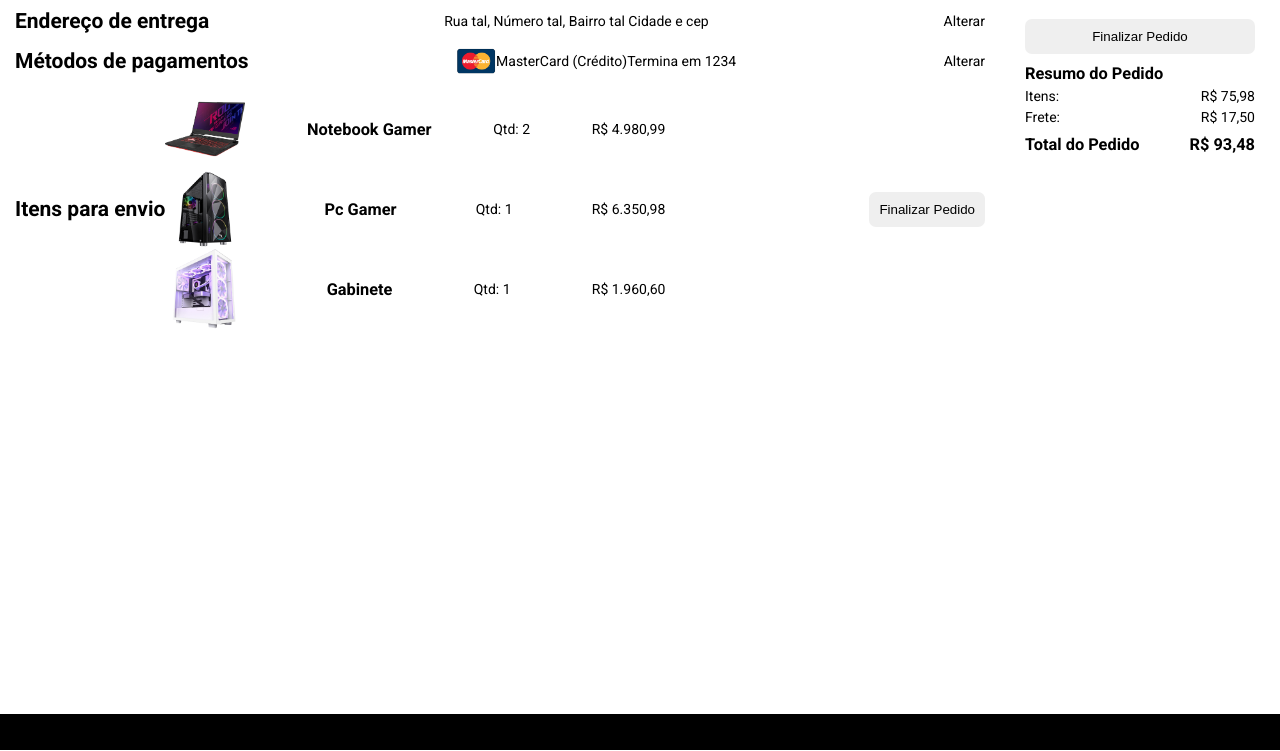
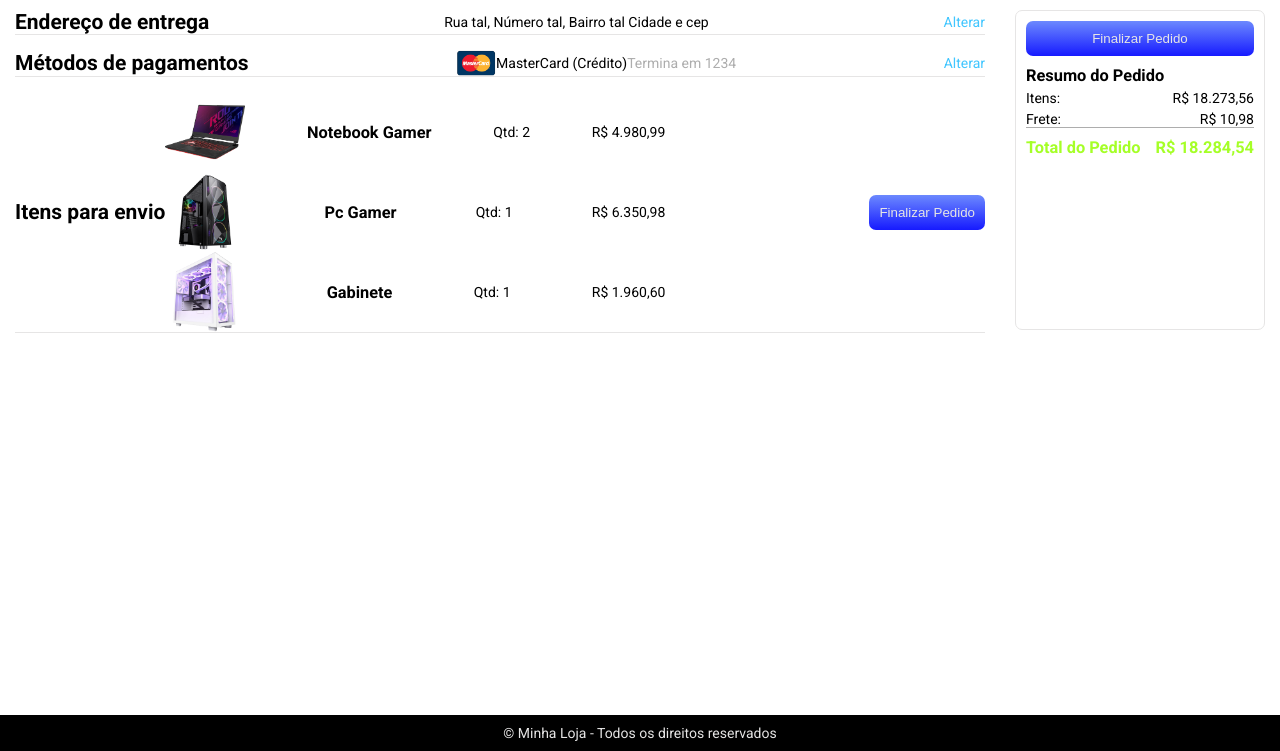
Before and after one commit to Pedrootaku4/loja-virtual, a plain HTML site: page checkout.html in a window 1280 px wide. Shown: the part 59-810 px from the top of the page. Drawn offline with Linux system fonts and the light colour scheme.

Commit message:
Implementa calculos na tela de checkout

```diff
--- a/checkout.html
+++ b/checkout.html
@@ -46,16 +46,16 @@
                 <h3>Resumo do Pedido</h3>
                 <div class="detalhe">
                     <p>Itens:</p>
-                    <p>R$ 75,98</p>
+                    <p id="itens-total"></p>
                 </div>
                 <div class="detalhe">
                     <p>Frete:</p>
-                    <p>R$ 17,50</p>
+                    <p id ="frete-total"></p>
                 </div>
             </div>
             <div class="total-pedido">
                 <h3>Total do Pedido</h3>
-                <h3>R$ 93,48</h3>
+                <h3 id="pedido-total"></h3>
             </div>
         </aside>
     </section>
--- a/css/vars.css
+++ b/css/vars.css
@@ -17,6 +17,15 @@
     --button-add-cart: #428bff;
     --newsletter-input-bg: #e3e3e3;
     --placeholder-color: #000;
+    --color-point-1: #161aff;
+    --color-point-2: #6c89fe;
+    --cinza-1: #e6e5e5;
+    --cinza-2: #adadad;
+    --checkout-link-color: #41c6ff;
+    --verde-1: #a5ff27;
+    --produto-color: #c3c3c3;
+    --login-gradient-point1: #726969;
+    --login-gradient-point2: #fff;
 }
 
 * {
--- a/js/checkout.js
+++ b/js/checkout.js
@@ -49,14 +49,33 @@ function renderItem(item){
 
     container.appendChild(divItem);
 }
+function calculaFrete(){
+    return 10.98
+}
 
 function main(){
     const itens = buscaItens();
-    const linkItens = document.querySelector("a[href='#items']")
+    const frete = calculaFrete();
+
+    const linkItens = document.querySelector("a[href='#items']");
+    const itensTotal = document.getElementById('itens-total');
+    const totalPedido = document.getElementById('pedido-total');
+    const freteTotal = document.getElementById('frete-total');
+
+    const formataDinheiro = new Intl.NumberFormat('pt-br',{style: 'currency', currency:'BRL'})
+
     const quantidadeItens = itens.reduce(function(valorAnterior, item){
         return valorAnterior + item.quantidade;
     },0);
-    linkItens.innerHTML = `${quantidadeItens} ${(quantidadeItens === 1 ? "Item" : "Item(s)")}`;
+
+    const subtotalItens = itens.reduce(function(valorAnterior, item){
+        return valorAnterior + (item.quantidade * item.preco);
+    },0);
+
+    totalPedido.innerHTML = formataDinheiro.format(frete + subtotalItens);
+    freteTotal.innerHTML = formataDinheiro.format(frete);
+    itensTotal.innerHTML = formataDinheiro.format(subtotalItens);
+    linkItens.innerHTML = `${quantidadeItens} ${(quantidadeItens === 1 ? "Item" : "Items")}`;
 
     for(var item of itens){
         renderItem(item);
```
